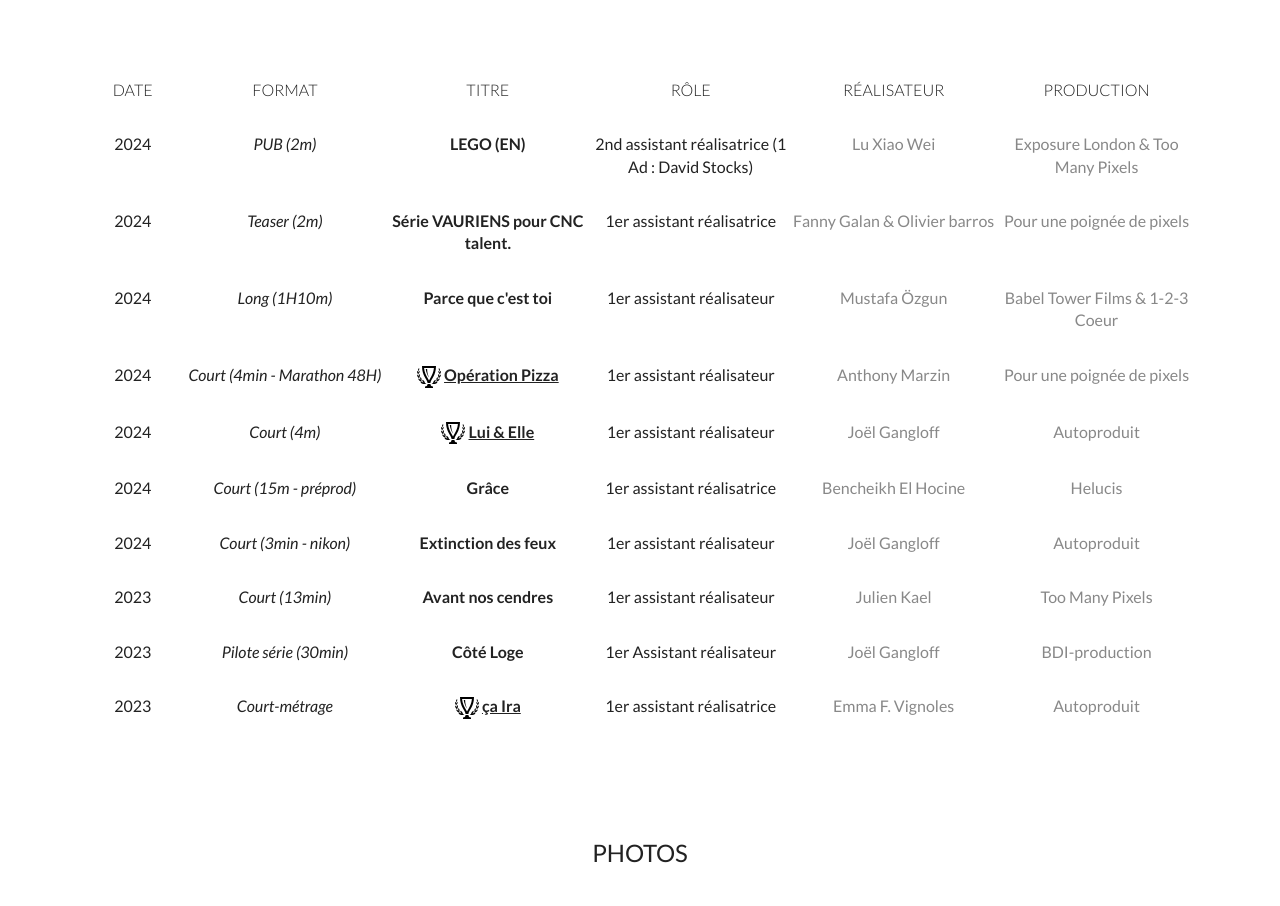
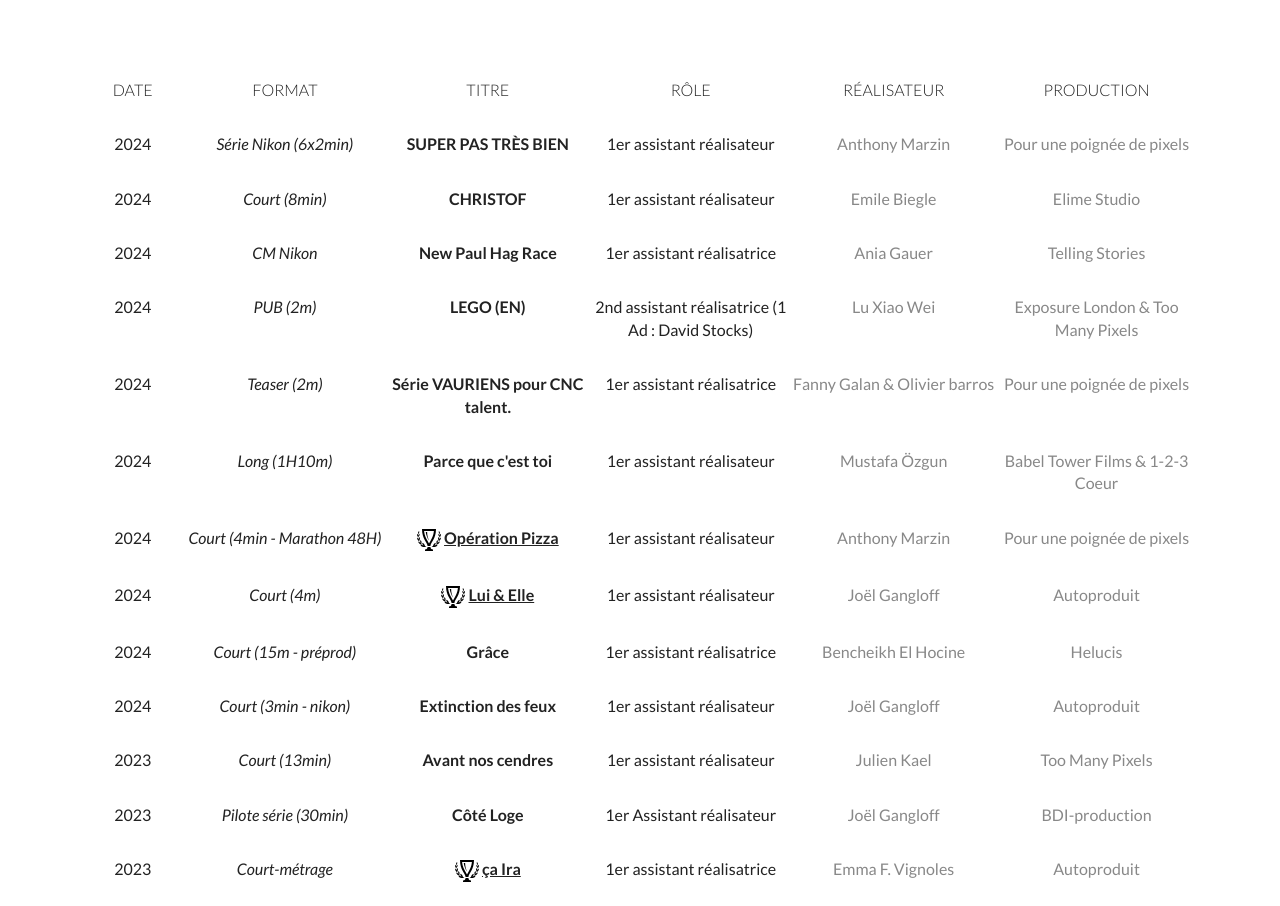
Before and after one commit to Ynohtna-Fr/portfolio, a website built with webpack: page index.html in a window 1280 px wide. Shown: the part 864-1770 px from the top of the page. Built offline with nearby package versions, Linux system fonts and the light colour scheme.

Commit message:
don't remember

```diff
--- a/index.html
+++ b/index.html
@@ -66,6 +66,51 @@
           <p>Rôle</p>
           <p>Réalisateur</p>
           <p>Production</p>
+        </div>
+      </div>
+
+      <div class="table_row">
+        <div class="row_date">
+          <p>2024</p>
+        </div>
+        <div class="row_info">
+          <p class="row_info-format">Série Nikon (6x2min)</p>
+          <p class="row_info-title">
+            SUPER PAS TRÈS BIEN
+          </p>
+          <p class="row_info-role">1er assistant réalisateur </p>
+          <p class="row_info-director">Anthony Marzin</p>
+          <p class="row_info-production">Pour une poignée de pixels</p>
+        </div>
+      </div>
+
+      <div class="table_row">
+        <div class="row_date">
+          <p>2024</p>
+        </div>
+        <div class="row_info">
+          <p class="row_info-format">Court (8min)</p>
+          <p class="row_info-title">
+            CHRISTOF
+          </p>
+          <p class="row_info-role">1er assistant réalisateur </p>
+          <p class="row_info-director">Emile Biegle</p>
+          <p class="row_info-production">Elime Studio</p>
+        </div>
+      </div>
+
+      <div class="table_row">
+        <div class="row_date">
+          <p>2024</p>
+        </div>
+        <div class="row_info">
+          <p class="row_info-format">CM Nikon</p>
+          <p class="row_info-title">
+            New Paul Hag Race
+          </p>
+          <p class="row_info-role">1er assistant réalisatrice </p>
+          <p class="row_info-director">Ania Gauer</p>
+          <p class="row_info-production">Telling Stories</p>
         </div>
       </div>
 
```
